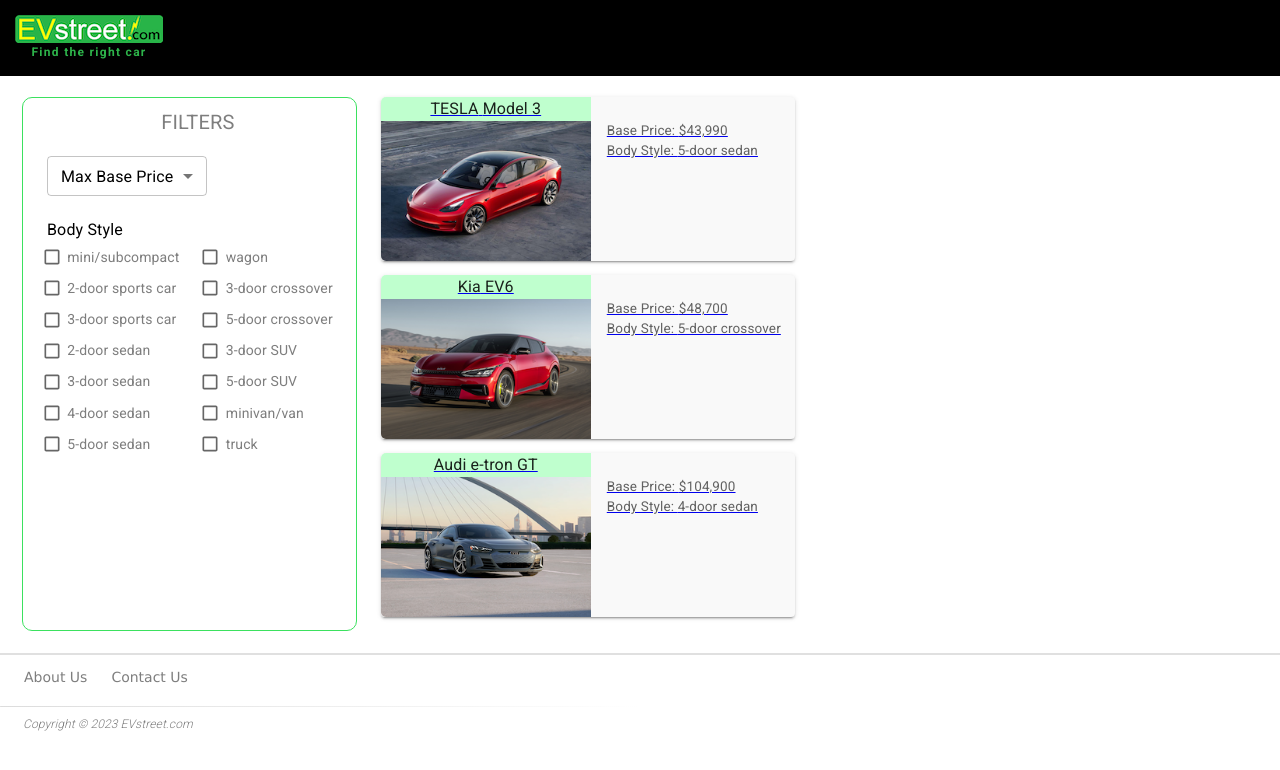
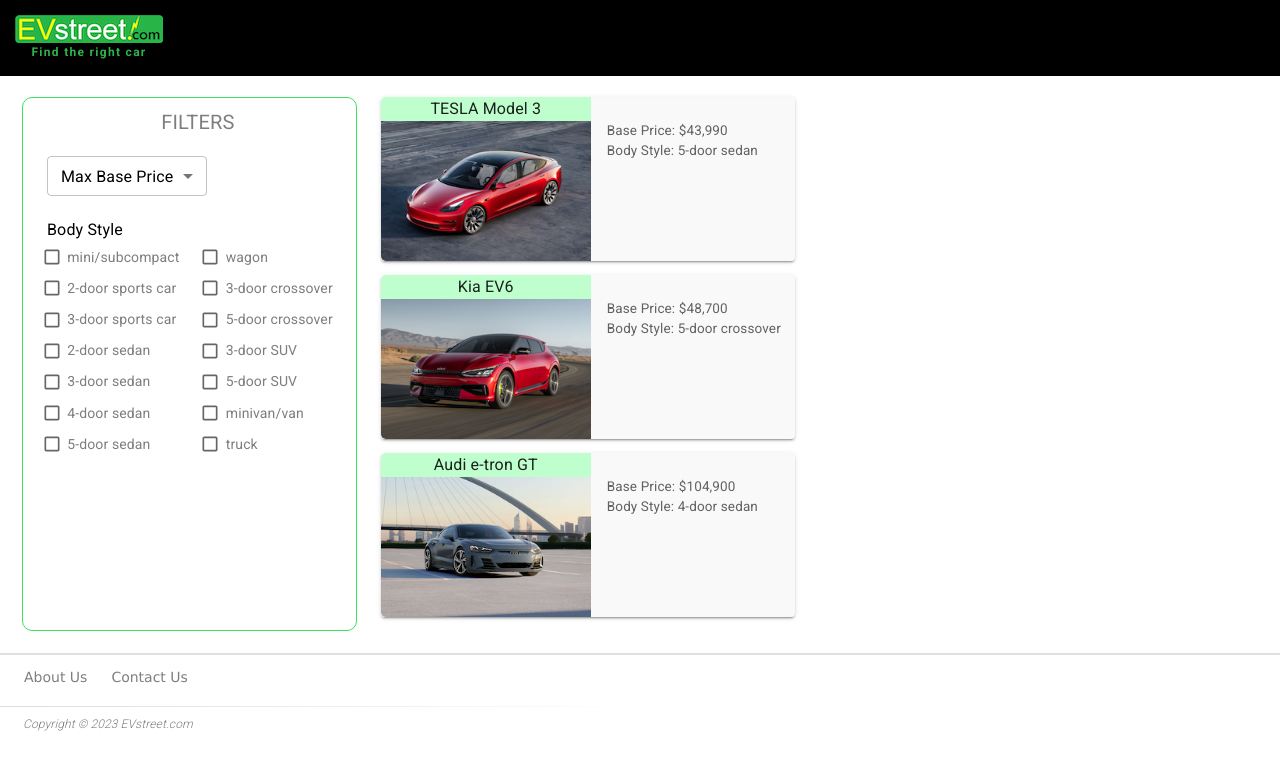
Before and after one commit to e-williams/ev-street, a React (Create React App) app in the folder evstreet/: page / in a window 1280 px wide. Shown: the top 770 px of the page. Built offline with nearby package versions, Linux system fonts and the light colour scheme.

Commit message:
link/nav styling additions and small JSON doc addition

```diff
--- a/evstreet/src/components/Footer.js
+++ b/evstreet/src/components/Footer.js
@@ -28,6 +28,10 @@
     textDecoration: 'none',
     color: '#7e7e7e',
     paddingBottom: 2,
+    '&:hover': {
+      borderBottom: '1px solid #2db34a',
+      color: '#2db34a',
+    },
   })
 
   const CopyrightTypo = styled(Typography)({
@@ -48,12 +52,12 @@
       </FooterTopBottom>
       <MainSection container columnSpacing={3}>
         <Grid item>
-          <StyledLink to='/about' sx={{ '&:hover': {borderBottom: 1} }}>
+          <StyledLink to='/about'>
             About Us
           </StyledLink>
         </Grid>
         <Grid item>
-          <StyledLink to='/contact' sx={{ '&:hover': {borderBottom: 1} }}>
+          <StyledLink to='/contact'>
             Contact Us
           </StyledLink>
         </Grid>
--- a/evstreet/src/components/Header.js
+++ b/evstreet/src/components/Header.js
@@ -2,7 +2,7 @@
 import { styled } from '@mui/material/styles';
 import { Grid, Typography } from '@mui/material';
 import evLogo from '../assets/images/evLogoSignXXXSm.png';
-import { Link } from 'react-router-dom';
+import { useNavigate } from 'react-router-dom';
 
 function Header () {
 
@@ -13,10 +13,7 @@
 
   const LogoWrapper = styled(Grid)({
     padding: 15,
-  });
-
-  const StyledLink = styled(Link)({
-    textDecoration: 'none',
+    cursor: 'pointer',
   });
 
   const Img = styled('img')({
@@ -34,17 +31,15 @@
     fontWeight: '700',
   });
 
+  const navigate = useNavigate();
+
   return (
     <HeaderWrapper container>
-      <LogoWrapper container>
-        <Grid item>
-          <StyledLink to='/'>
+      <LogoWrapper item onClick={() => navigate('/')}>
             <Img alt='EVstreet logo' src={evLogo} />
             <LogoTypo>
               Find the right car
             </LogoTypo>
-          </StyledLink>
-        </Grid>
       </LogoWrapper>
     </HeaderWrapper>
   );
--- a/evstreet/src/components/NotFound.js
+++ b/evstreet/src/components/NotFound.js
@@ -19,7 +19,12 @@
 
   const StyledNav = styled(Typography)({
     fontSize: 15,
-    color: '#2db34a',
+    cursor: 'pointer',
+    display: 'inline',
+    '&:hover': {
+      borderBottom: '1px solid #2db34a',
+      color: '#2db34a',
+    },
   });
 
   const navigate = useNavigate();
--- a/evstreet/src/components/ResultsContainer.js
+++ b/evstreet/src/components/ResultsContainer.js
@@ -2,7 +2,7 @@
 import { styled } from '@mui/material/styles';
 import { Paper, Grid, ButtonBase, Typography } from '@mui/material';
 import map_vehicle_to_image from './images';
-import { Link } from 'react-router-dom';
+import { useNavigate } from 'react-router-dom';
 
 function ResultsContainer({ filteredVehicleSpecs, lang }) {
 
@@ -18,6 +18,10 @@
     backgroundColor: '#f9f9f9',
     paddingRight: 14,
     marginBottom: 14,
+    cursor: 'pointer',
+    '&:hover': {
+      boxShadow: '0 0 10px #626262',
+    },
   });
 
   const ListingHeader = styled(Typography)({
@@ -42,9 +46,13 @@
     color: '#626262',
   });
 
+  const navigate = useNavigate();
+
   return (
-    <Link to={`/vehicle/${filteredVehicleSpecs.id}`}>
-      <ResultsWrapper elevation={2}>
+      <ResultsWrapper
+        elevation={2}
+        onClick={() => navigate(`/vehicle/${filteredVehicleSpecs.id}`)}
+      >
         <Grid container columnSpacing={2}>
           <Grid item>
             <ListingHeader>
@@ -70,7 +78,6 @@
           </Grid>
         </Grid>
       </ResultsWrapper>
-    </Link>
   );
 }
 
--- a/evstreet/src/components/VehiclePage.js
+++ b/evstreet/src/components/VehiclePage.js
@@ -1,9 +1,10 @@
 import React, { useState } from 'react';
 import Header from './Header';
 import { styled } from '@mui/material/styles';
-import { Typography, Grid } from "@mui/material";
+import { Typography, Grid, Container } from "@mui/material";
 import { useParams } from "react-router-dom";
 import vehicleData from '../vehicleData.json';
+import { useNavigate } from 'react-router-dom';
 
 function VehiclePage() {
 
@@ -22,23 +23,44 @@
     color: '#7e7e7e',
   });
 
-  const NoVehicleMessage = styled(Typography)({
+  const NoVehicleContainer = styled(Container)({
+    fontFamily: 'Roboto, Verdana, sans-serif',
     marginTop: 40,
-    marginLeft: 20,
     color: '#7e7e7e',
-  })
+  });
+
+  const Typo = styled(Typography)({
+    marginBottom: 6,
+    fontSize: 19,
+  });
+
+  const StyledNav = styled(Typography)({
+    fontSize: 15,
+    cursor: 'pointer',
+    display: 'inline',
+    '&:hover': {
+      borderBottom: '1px solid #2db34a',
+      color: '#2db34a',
+    },
+  });
+
+  const navigate = useNavigate();
 
   if (!vehicle) { // if vehicle evaluates to false
     return (
       <>
         <Header />
-        <NoVehicleMessage variant='h6'>
+        <NoVehicleContainer>
+          <Typo>
             Oops, that vehicle does not exist.
-        </NoVehicleMessage>
+          </Typo>
+          <StyledNav onClick={ () => navigate(-1) }>
+            Click here to return to the previous page.
+          </StyledNav>
+        </NoVehicleContainer>
       </>
     );
-  }
-
+  } else {
     return (
       <>
         <Header />
@@ -50,5 +72,6 @@
       </>
     );
   }
+}
 
 export default VehiclePage;
--- a/evstreet/src/vehicleData.json
+++ b/evstreet/src/vehicleData.json
@@ -4,7 +4,12 @@
     "make": "TESLA",
     "model": "Model 3",
     "base_price": 43990,
-  "body_style": "5-door sedan"
+    "body_style": "5-door sedan",
+    "year": {
+      "2022": {
+        "base_price": "test format"
+      }
+    }
   },
   {
     "id": 1,
```
Also changed, not shown: evstreet/src/index.js (+1 -7 lines). Lines whose indentation alone changed are shown as unchanged.
